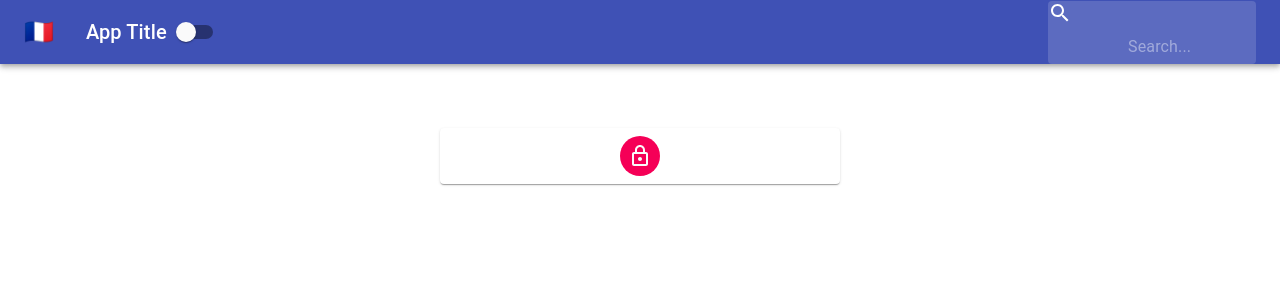
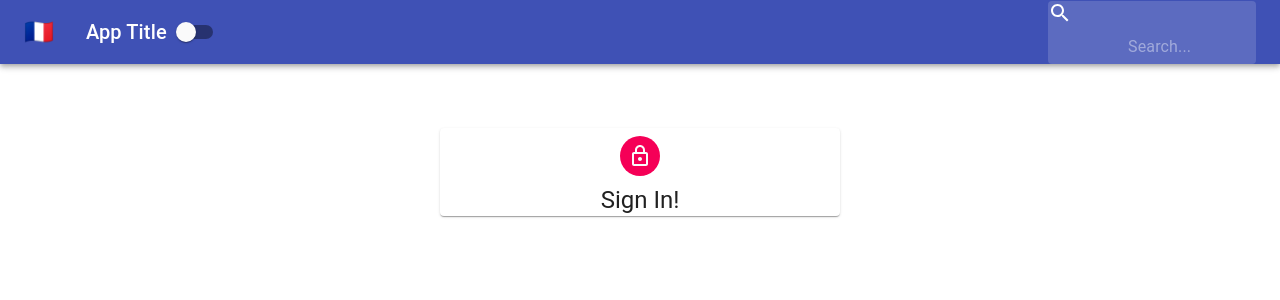
Before and after one commit to ecargiohc/context-app, a React (Create React App) app: page / in a window 1280 px wide. Shown: the top 300 px of the page. Built offline with nearby package versions, Linux system fonts and the light colour scheme.

Commit message:
added Typography material-ui component

```diff
--- a/src/Form.js
+++ b/src/Form.js
@@ -24,6 +24,7 @@ class Form extends Component {
                     <Avatar className={classes.avatar}>
                         <LockOutlinedIcon />
                     </Avatar>
+                    <Typography variant="h5">Sign In!</Typography>
                 </Paper>
             </main>
         )
```
